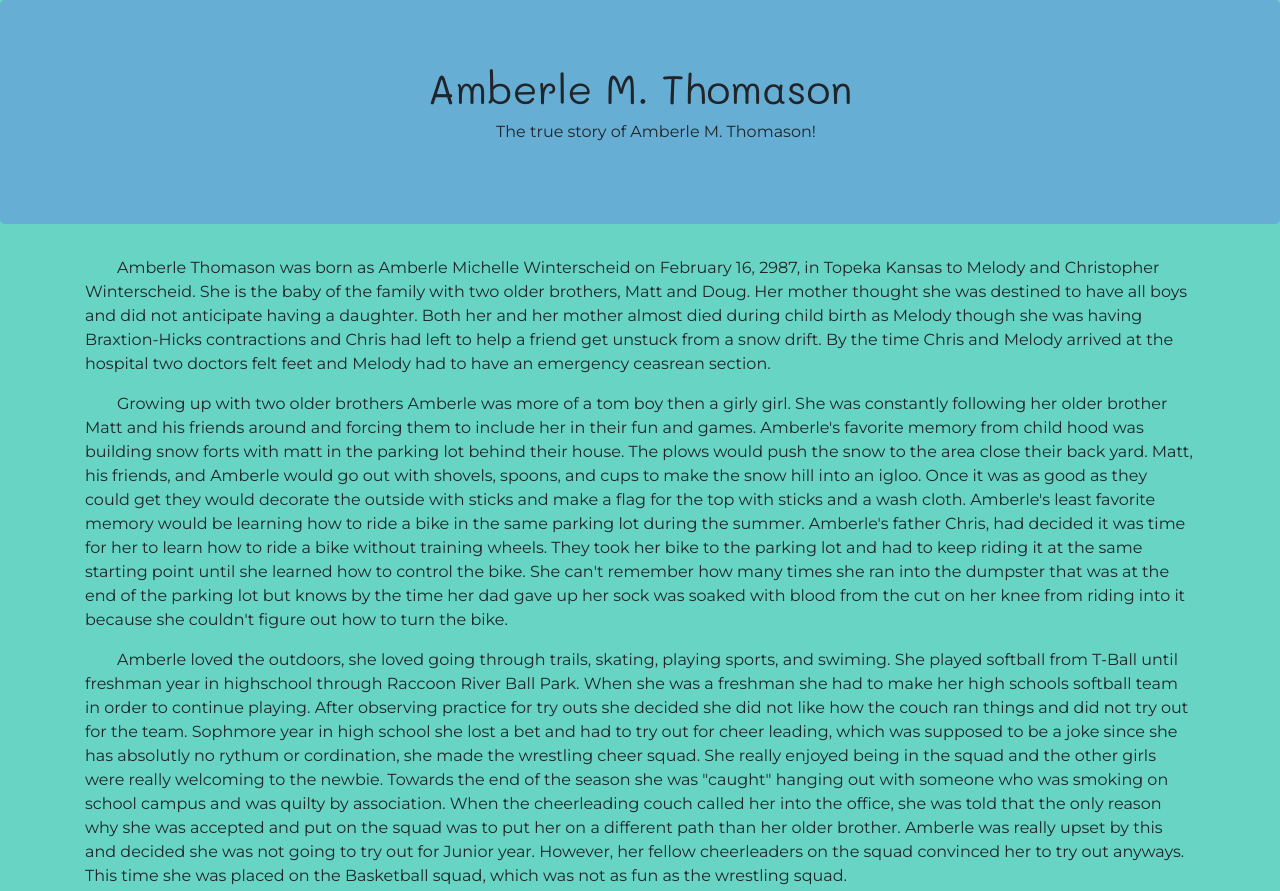
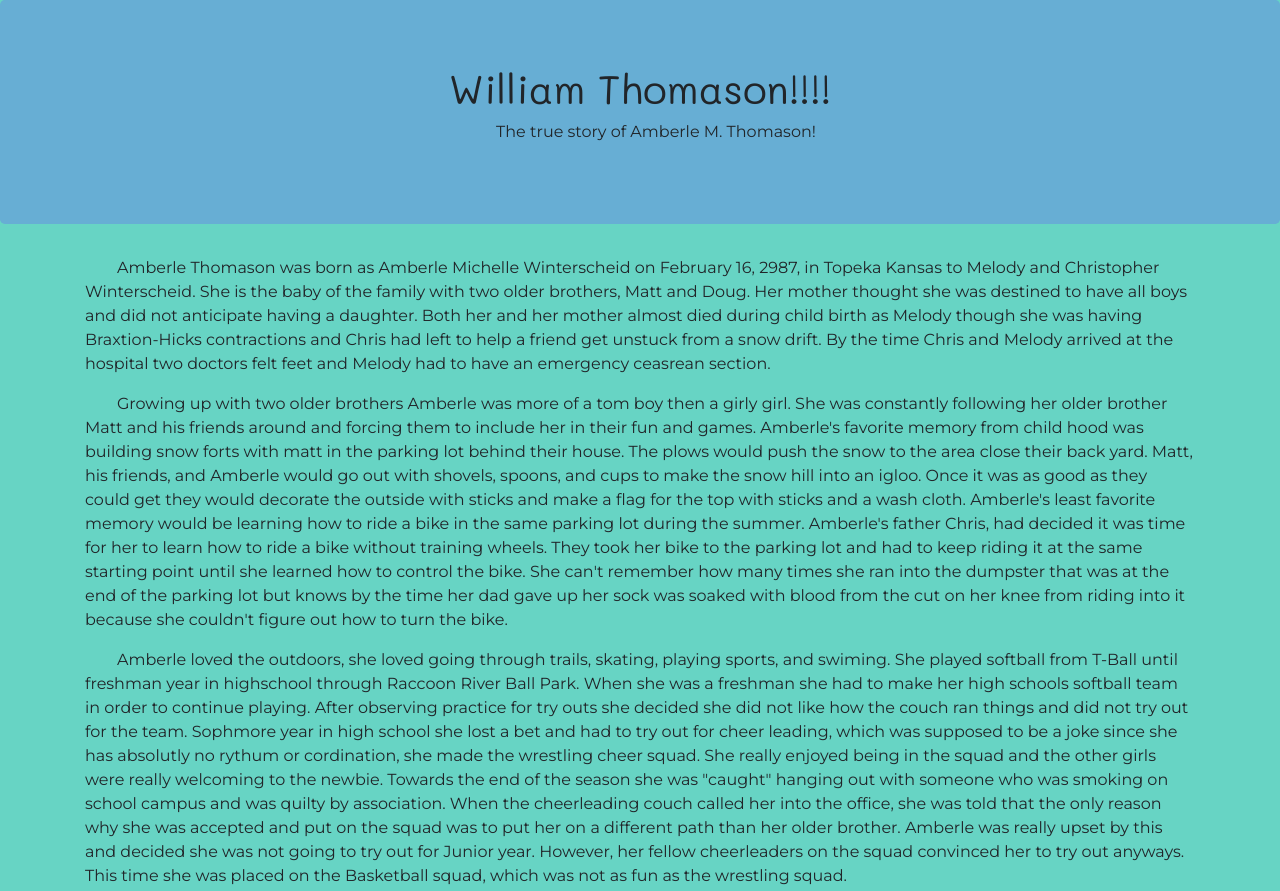
Before and after one commit to wthomason/wthomason.github.io, a plain HTML site: page index.html in a window 1280 px wide. Shown: the top 891 px of the page. Drawn offline with nearby package versions, Linux system fonts and the light colour scheme.

Commit message:
Update index.html

```diff
--- a/index.html
+++ b/index.html
@@ -7,7 +7,7 @@
         <meta name="author" content="William Tyson Thomason">
         <meta name="viewport" content="width=device-width, initial-scale=1.0">
 
-        <title>Amberle M. Thomason</title>
+        <title>William Thomason!!!!</title>
 
         <!-- Bootstrap CDN Starts here -->
         <link rel="stylesheet" href="https://stackpath.bootstrapcdn.com/bootstrap/4.1.3/css/bootstrap.min.css" integrity="sha384-MCw98/SFnGE8fJT3GXwEOngsV7Zt27NXFoaoApmYm81iuXoPkFOJwJ8ERdknLPMO" crossorigin="anonymous">
@@ -26,7 +26,7 @@
     <body>
 
         <div class="jumbotron text-center">
-          <h1>Amberle M. Thomason</h1>
+          <h1>William Thomason!!!!</h1>
           <p>The true story of Amberle M. Thomason!</p>
         </div>
         <div class="container">
```
